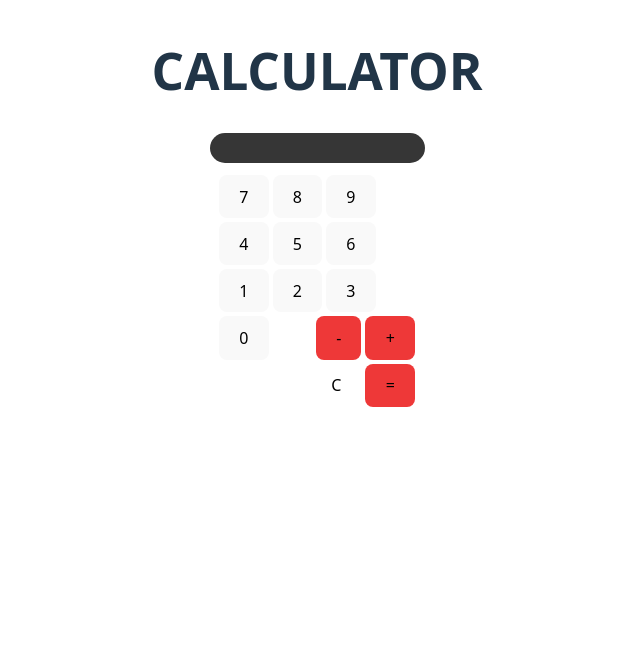
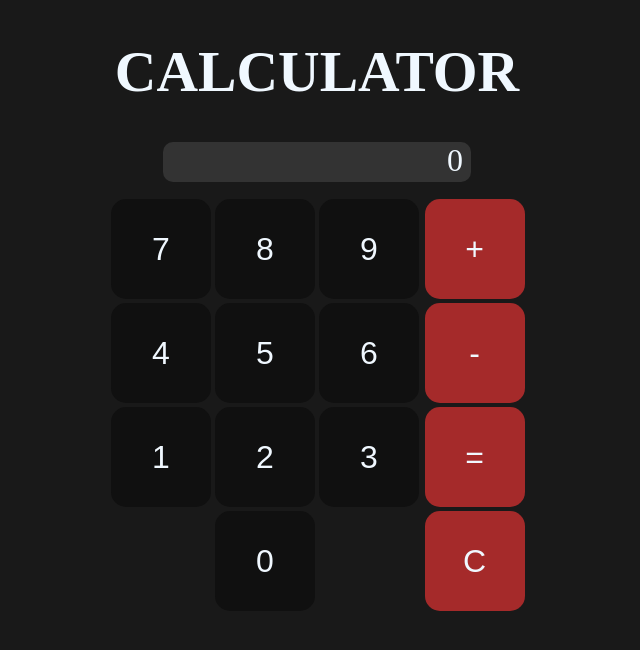
Before and after one commit to SanyaRambo/HW-1, a React (Vite) app in the folder hm1-project/: page / in a window 1280 px wide. Shown: the top 650 px of the page, without its empty margins (323-963 px from the left). Built offline with nearby package versions, Linux system fonts and the light colour scheme.

Commit message:
new calculator full ready

```diff
--- a/hm1-project/src/App.jsx
+++ b/hm1-project/src/App.jsx
@@ -2,40 +2,91 @@ import { useState } from 'react';
 import styles from './app.module.css';
 
 function App() {
-	const [operand1] = useState('');
-	const [operator] = useState('');
-	const [operand2] = useState('');
+	const [operand1, setOperand1] = useState('0');
+	const [operator, setOperator] = useState('');
+	const [operand2, setOperand2] = useState('');
+	const [flag, setFlag] = useState(false)
 
-	const expression = operand1 + operator + operand2
+	const output = operand1 + operator + operand2;
 
-	const nums = ['7', '8', '9', '4', '5', '6', '1', '2', '3', '0', '+', '-', '=', 'С']
+	const nums = [
+		'7', '8', '9',
+		'4', '5', '6',
+		'1','2', '3',
+		'0'];
+	const operatBtn = ['+', '-', '=', 'С'];
 
-	const operators = (btn) => {
-		if (['+', '-', '='].includes(btn)) {
-			return styles.arithmeticOperators
+
+
+	const hundleOperandButton = (btnValue) => {
+		const numberButton = btnValue;
+
+		if(operator === ''){
+			if (operand1 === '0') {
+			setOperand1(numberButton);
+		} else {
+			setOperand1(operand1 + numberButton);
 		}
-		if (['С'].includes(btn)) {
-			return styles.reset
+		} else if(operand2 === '0') {
+			setOperand2(numberButton);
+		} else {
+			setOperand2(operand2 + numberButton);
 		}
-		if (['-'].includes(btn)) {
-			return styles.arithmeticMinus
+	};
+
+	const hundleOperator = (btnValue) => {
+
+		const operatorButton = btnValue;
+
+		if (operand1 !== '' && operatorButton !== '=') {
+			setOperator(operatorButton)
 		}
-	}
 
-	const hundleClickClc = () => {
+
+		if (operatorButton === 'С' && operand1 !== '') {
+			setOperand1('0')
+			setOperand2('')
+			setOperator('')
+		}
+
+		if (operand1 !== '' && operatorButton === '=' && operand2 !== '' && operator === '+') {
+			setOperator(operator)
+			setOperand1(Number(operand1) + Number(operand2))
+			setOperand2('')
+			setOperator('')
+			setFlag(true)
+		} else if (operand1 !== '' && operatorButton === '=' && operand2 !== '' && operator === '-') {
+			setOperator(operator)
+			setOperand1(Number(operand1) - Number(operand2))
+			setOperand2('')
+			setOperator('')
+			setFlag(true)
+		} else {
+			setFlag(false)
+		}
+
+		console.log('Временный знак', operatorButton, 'Состояние', operator)
 
 	}
-
 
 
 	return (
 		<>
 			<h1>CALCULATOR</h1>
-			<span>{expression}</span>
-			<div className={styles.calculator}>
-			{nums.map((btn) => (
-				<button className={operators(btn)}onClick={hundleClickClc}>{btn}</button>
-			))}
+			<div className={`${flag ? styles.expressionResult : styles.expressionNotResult} ${styles.expression} `}>
+				<output>{output}</output>
+			</div>
+			<div className={styles.calc}>
+				<div className={styles.calculatorNum}>
+					{nums.map((btn) => (
+						<button onClick={() => hundleOperandButton(btn)} value={btn} key={btn}>{btn}</button>
+					))}
+				</div>
+				<div className={styles.calculatorOp}>
+					{operatBtn.map((opBtn) => (
+						<button className={styles.opAndRes} onClick={() => hundleOperator(opBtn)} value={opBtn} key={opBtn+0}>{opBtn}</button>
+					))}
+				</div>
 			</div>
 		</>
 	);
--- a/hm1-project/src/app.module.css
+++ b/hm1-project/src/app.module.css
@@ -1,44 +1,47 @@
-:root {
+h1 {
+	color: aliceblue;
+	font-size: 3.6em;
+}
+
+
+.expression {
+	background-color: rgb(51, 51, 51);
+	margin: auto;
+	text-align: right;
+	width: 300px;
+	height: 40px;
+	font-size: 2em;
+	border-radius: 10px;
+	padding-right: 8px;
+}
+
+.expressionResult {
+	color: rgb(255, 70, 70);
+}
+
+.expressionNotResult {
+	color: aliceblue;
+}
+
+.calc {
 	display: flex;
 	justify-content: center;
 	align-items: center;
+}
+
+.calculatorNum {
+	width: 315px;
+	margin-top: 15px;
+}
+
+
+.calculatorOp {
+	display: flex;
+	flex-direction: column;
+	margin-top: 15px;
 
 }
 
-span {
-	display: flex;
-	justify-content: right;
-	margin: auto;
-	font-size: large;
-	background-color: rgb(54, 54, 54);
-	color: rgb(255, 255, 255);
-	border-radius: 15px;
-	padding-right: 15px;
-	margin-bottom: 10px ;
-	width: 200px;
-	height: 30px;
+.opAndRes {
+	background-color: brown;
 }
-
-.calculator {
-	margin: auto;
-
-	width: 200px;
-	height: 200px;
-}
-
-.arithmeticOperators {
-	display: block;
-	float: inline-end;
-	background-color: rgb(238, 56, 56);
-}
-
-.arithmeticMinus {
-	padding-left: 31px;
-}
-
-.reset {
-	display: block;
-	float: inline-end;
-	background-color: white;
-	color: black;
-}
--- a/hm1-project/src/index.css
+++ b/hm1-project/src/index.css
@@ -1,57 +1,25 @@
-:root {
-	font-family: system-ui, Avenir, Helvetica, Arial, sans-serif;
-	line-height: 1.5;
-	font-weight: 400;
-
-	color-scheme: light dark;
-	color: rgba(255, 255, 255, 0.87);
-	background-color: #242424;
-
-	font-synthesis: none;
-	text-rendering: optimizeLegibility;
-	-webkit-font-smoothing: antialiased;
-	-moz-osx-font-smoothing: grayscale;
-}
-
-h1 {
-	font-size: 3.2em;
-	line-height: 1.1;
-	display: flex;
-	justify-content: center;
+body {
+	background-color: rgb(25, 25, 25);
+	text-align: center;
 }
 
 button {
-	max-height: 55px;
-	border-radius: 8px;
-	border: 1px solid transparent;
-	padding: 0.6em 1.2em;
-	font-size: 1em;
-	font-weight: 500;
-	font-family: inherit;
-	background-color: #1a1a1a;
-	cursor: pointer;
-	transition: border-color 0.25s;
+	width: 100px;
+	height: 100px;
 	margin: 2px;
+	border-radius: 15px;
+	background-color: rgb(16, 16, 16);
+	color: aliceblue;
+	font-size: 2em;
+	border: none;
+
+	transition: border-color 0.3s ease;
+}
+button:hover {
+	border: 2px solid white;
 }
 
-button:hover {
-	border-color: #646cff;
+button:focus {
+	border: 2px solid rgb(135, 135, 110);
+	outline: none;
 }
-
-button:focus,
-button:focus-visible {
-	outline: 4px auto -webkit-focus-ring-color;
-}
-
-@media (prefers-color-scheme: light) {
-	:root {
-		color: #213547;
-		background-color: #ffffff;
-	}
-	a:hover {
-		color: #747bff;
-	}
-	button {
-		background-color: #f9f9f9;
-	}
-}
```
